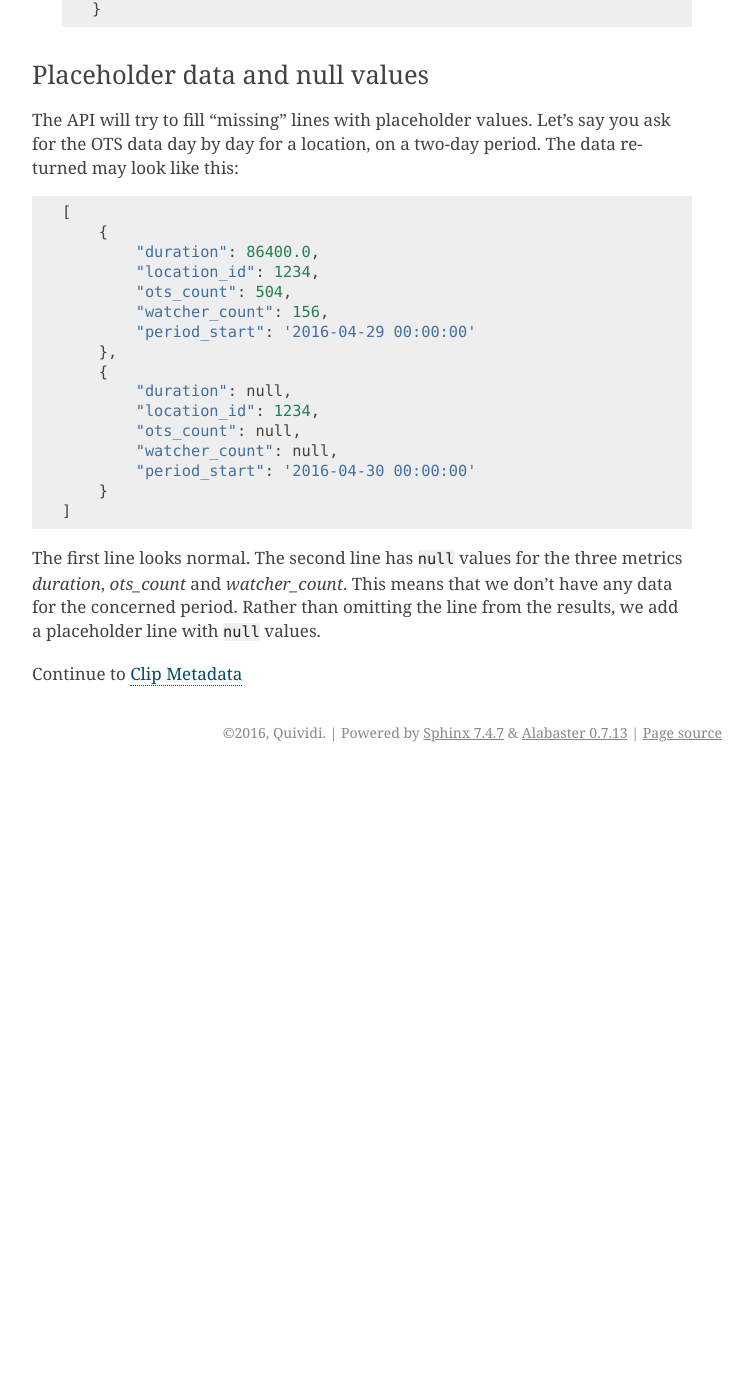
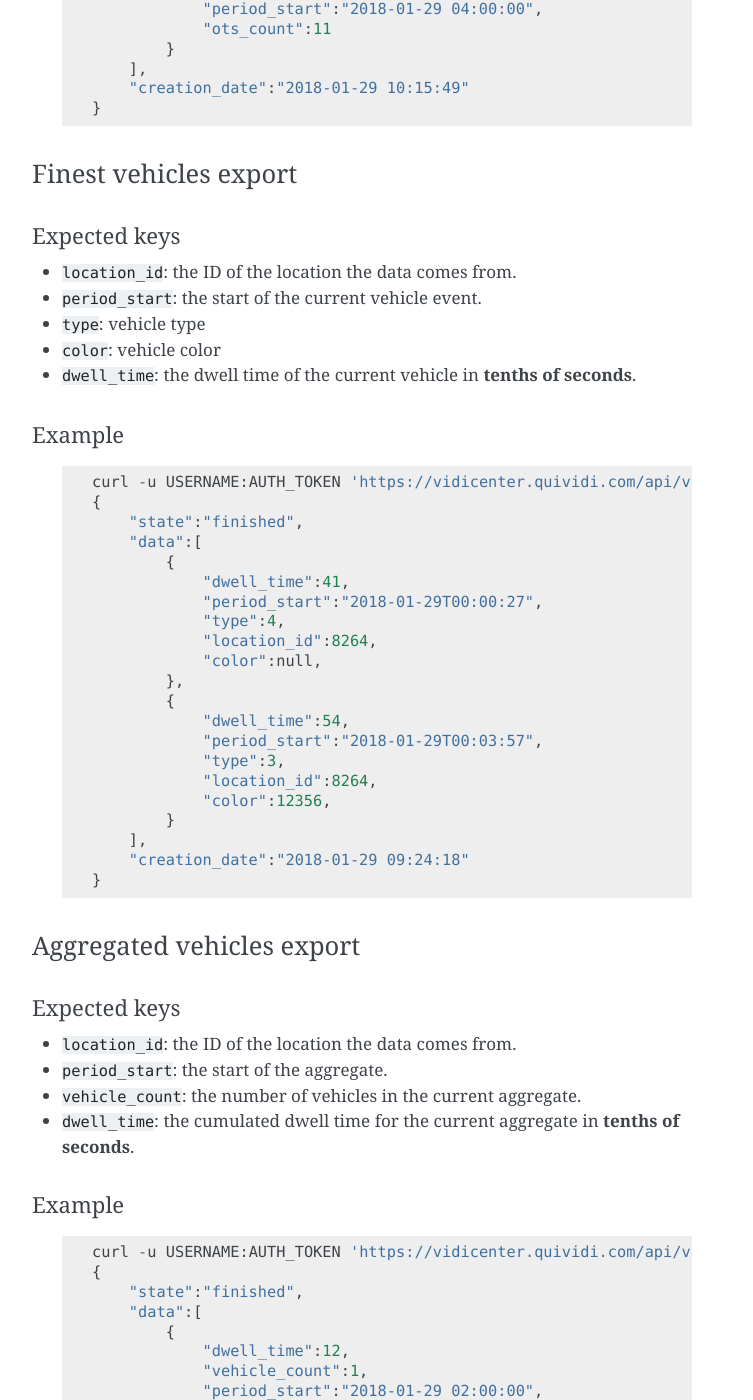
Before and after one commit to quividi/vidicenter-api-documentation, a Sphinx documentation site: the page built from docs/source/data.rst, in a window 1280 px wide and 1400 px high, scrolled down 18405 px. Shown: the whole window, without its empty margins (388-1141 px from the left). Built offline with Sphinx 7.4.7, drawn with Linux system fonts in a browser that asks for light colours; before the commit the page ends 19177 px from its top, so only the background shows below that; some of the changed text lies outside the part shown.

Commit message:
Evol [#177102023] CSV and API exports for vehicle and person

```diff
--- a/docs/source/data.rst
+++ b/docs/source/data.rst
@@ -25,6 +25,8 @@
     * ``proof_of_play_by_site``: Proof of play data grouped by site (**BETA**).  This requires APC data.
     * ``extrapolated_watchers``: Extrapolated Watchers (**BETA**)
     * ``extrapolated_ots``: Extrapolated OTS (**BETA**)
+    * ``vehicles``: Vehicles
+    * ``persons``: Persons
 
 * ``time_resolution``: The time resolution used in the aggregation. Allowed values:
 
@@ -748,7 +750,7 @@
 Mandatory arguments
 """""""""""""""""""
 
-* ``extrapolation_amount``: An integer value that defines to how many locations we should extrapolate.
+* ``extrapolation_amount``: An integer value that defines to how many locations we should extrapolate. Leave this empty to get the average of the sampled locations.
 
 Example
 """""""
@@ -795,7 +797,7 @@
 Mandatory arguments
 """""""""""""""""""
 
-* ``extrapolation_amount``: An integer value that defines to how many locations we should extrapolate.
+* ``extrapolation_amount``: An integer value that defines to how many locations we should extrapolate. Leave this empty to get the average of the sampled locations.
 
 Example
 """""""
@@ -840,6 +842,159 @@
         "creation_date":"2018-01-29 10:15:49"
     }
 
+Finest vehicles export
+^^^^^^^^^^^^^^^^^^^^^
+
+Expected keys
+"""""""""""""
+
+* ``location_id``: the ID of the location the data comes from.
+* ``period_start``: the start of the current vehicle event.
+* ``type``: vehicle type
+* ``color``: vehicle color
+* ``dwell_time``: the dwell time of the current vehicle in **tenths of seconds**.
+
+Example
+"""""""""""
+
+ ::
+
+    curl -u USERNAME:AUTH_TOKEN 'https://vidicenter.quividi.com/api/v1/data/?locations=8264&start=2018-01-29T00:00:00&end=2018-01-29T02:00:00&data_type=vehicles&time_resolution=finest'
+    {
+        "state":"finished",
+        "data":[
+            {
+                "dwell_time":41,
+                "period_start":"2018-01-29T00:00:27",
+                "type":4,
+                "location_id":8264,
+                "color":null,
+            },
+            {
+                "dwell_time":54,
+                "period_start":"2018-01-29T00:03:57",
+                "type":3,
+                "location_id":8264,
+                "color":12356,
+            }
+        ],
+        "creation_date":"2018-01-29 09:24:18"
+    }
+
+Aggregated vehicles export
+^^^^^^^^^^^^^^^^^^^^^^^^^
+
+Expected keys
+"""""""""""""
+* ``location_id``: the ID of the location the data comes from.
+* ``period_start``: the start of the aggregate.
+* ``vehicle_count``: the number of vehicles in the current aggregate.
+* ``dwell_time``: the cumulated dwell time for the current aggregate in **tenths of seconds**.
+
+Example
+"""""""
+
+ ::
+
+    curl -u USERNAME:AUTH_TOKEN 'https://vidicenter.quividi.com/api/v1/data/?locations=4636&start=2018-01-29T02:00:00&end=2018-01-29T04:59:59&data_type=vehicles&time_resolution=1h'
+    {
+        "state":"finished",
+        "data":[
+            {
+                "dwell_time":12,
+                "vehicle_count":1,
+                "period_start":"2018-01-29 02:00:00",
+                "location_id":4636
+            },
+            {
+                "dwell_time":0,
+                "vehicle_count":0,
+                "period_start":"2018-01-29 03:00:00",
+                "location_id":4636
+            },
+            {
+                "dwell_time":83,
+                "vehicle_count":3,
+                "period_start":"2018-01-29 04:00:00",
+                "location_id":4636
+            },
+        ],
+        "creation_date":"2018-01-29 10:06:09"
+    }
+
+Finest persons export
+^^^^^^^^^^^^^^^^^^^^^
+
+Expected keys
+"""""""""""""
+
+* ``location_id``: the ID of the location the data comes from.
+* ``period_start``: the start of the current person event.
+* ``dwell_time``: the dwell time of the current person in **tenths of seconds**.
+
+Example
+"""""""""""
+
+ ::
+
+    curl -u USERNAME:AUTH_TOKEN 'https://vidicenter.quividi.com/api/v1/data/?locations=8264&start=2018-01-29T00:00:00&end=2018-01-29T02:00:00&data_type=persons&time_resolution=finest'
+    {
+        "state":"finished",
+        "data":[
+            {
+                "dwell_time":41,
+                "period_start":"2018-01-29T00:00:27",
+                "location_id":8264,
+            },
+            {
+                "dwell_time":54,
+                "period_start":"2018-01-29T00:03:57",
+                "location_id":8264,
+            }
+        ],
+        "creation_date":"2018-01-29 09:24:18"
+    }
+
+Aggregated persons export
+^^^^^^^^^^^^^^^^^^^^^^^^^
+
+Expected keys
+"""""""""""""
+* ``location_id``: the ID of the location the data comes from.
+* ``period_start``: the start of the aggregate.
+* ``person_count``: the number of persons in the current aggregate.
+* ``dwell_time``: the cumulated dwell time for the current aggregate in **tenths of seconds**.
+
+Example
+"""""""
+
+ ::
+
+    curl -u USERNAME:AUTH_TOKEN 'https://vidicenter.quividi.com/api/v1/data/?locations=4636&start=2018-01-29T02:00:00&end=2018-01-29T04:59:59&data_type=persons&time_resolution=1h'
+    {
+        "state":"finished",
+        "data":[
+            {
+                "dwell_time":12,
+                "person_count":1,
+                "period_start":"2018-01-29 02:00:00",
+                "location_id":4636
+            },
+            {
+                "dwell_time":0,
+                "person_count":0,
+                "period_start":"2018-01-29 03:00:00",
+                "location_id":4636
+            },
+            {
+                "dwell_time":83,
+                "person_count":3,
+                "period_start":"2018-01-29 04:00:00",
+                "location_id":4636
+            },
+        ],
+        "creation_date":"2018-01-29 10:06:09"
+    }
 
 Placeholder data and null values
 ^^^^^^^^^^^^^^^^^^^^^^^^^^^^^^^^
```
